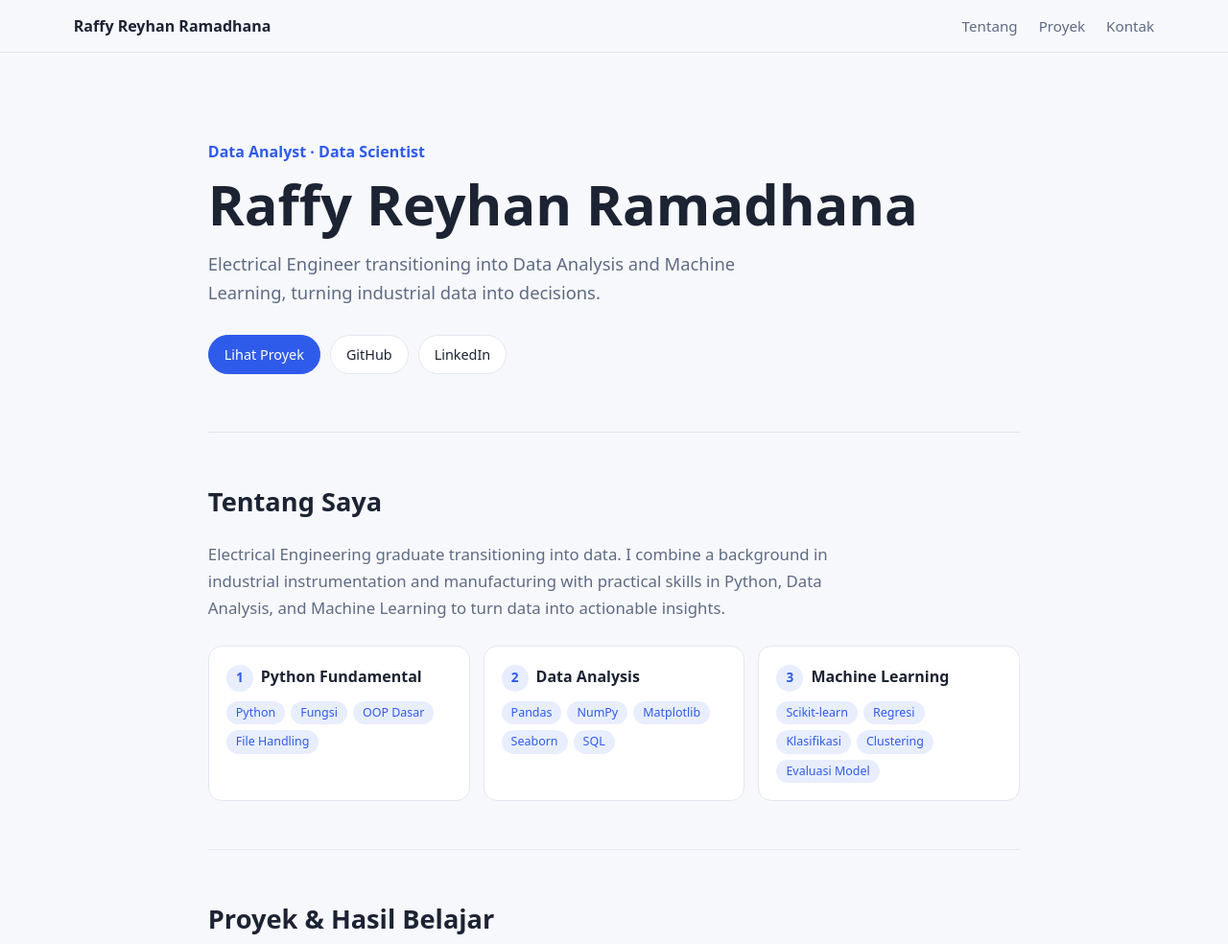
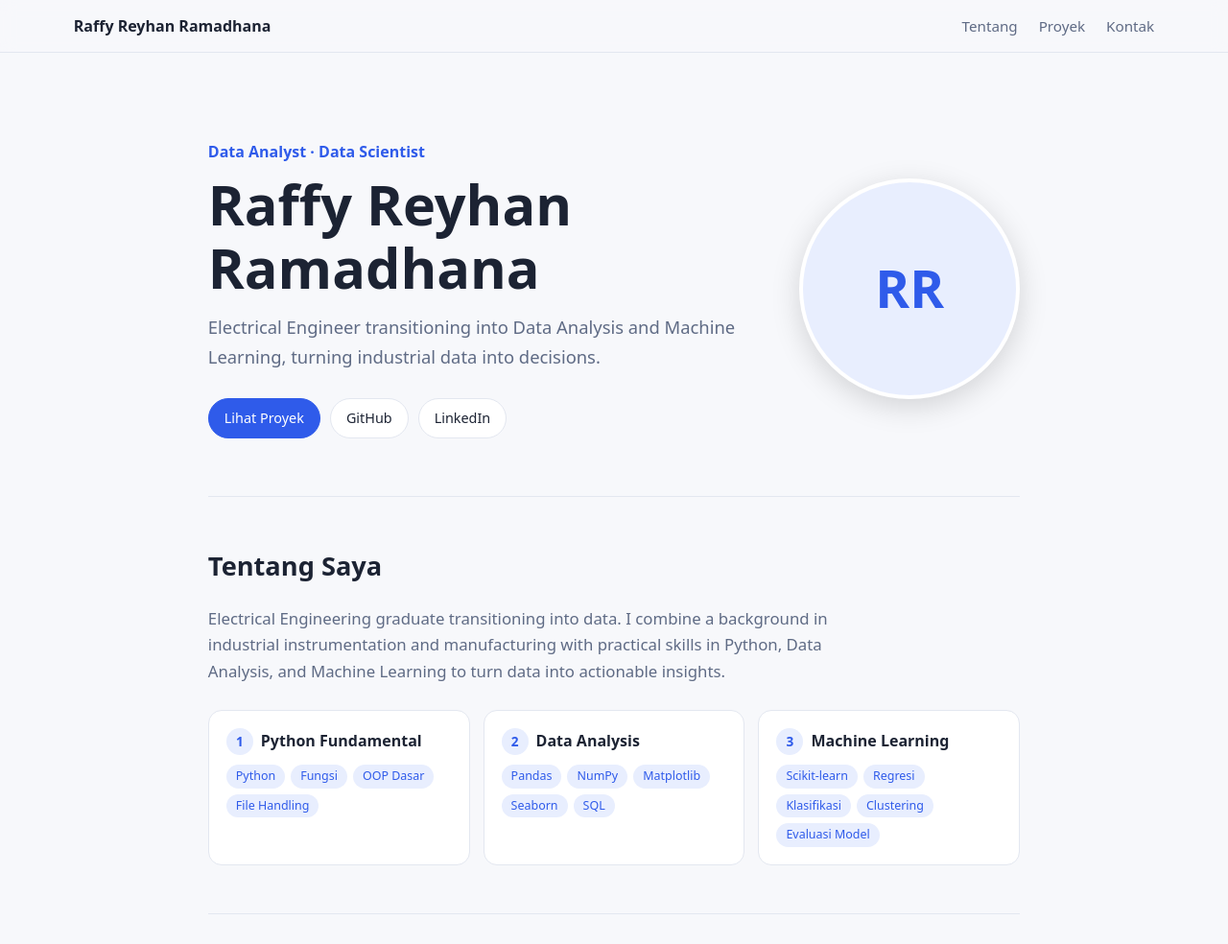
Before and after one commit to raffyreyhan/Web-Portofolio, a plain HTML site: page index.html in a window 1280 px wide. Shown: the top 984 px of the page at 96% size. Drawn offline with Linux system fonts and the light colour scheme.

Commit message:
Add files via upload

```diff
--- a/index.html
+++ b/index.html
@@ -21,10 +21,13 @@
   <main id="top">
     <!-- HERO -->
     <section class="hero">
-      <p class="eyebrow" id="role"></p>
-      <h1 id="name"></h1>
-      <p class="tagline" id="tagline"></p>
-      <div class="hero-links" id="heroLinks"></div>
+      <div class="hero-text">
+        <p class="eyebrow" id="role"></p>
+        <h1 id="name"></h1>
+        <p class="tagline" id="tagline"></p>
+        <div class="hero-links" id="heroLinks"></div>
+      </div>
+      <div class="hero-photo" id="photoWrap"></div>
     </section>
 
     <!-- TENTANG -->
--- a/script.js
+++ b/script.js
@@ -74,6 +74,27 @@
   heroLinks.appendChild(link("Lihat Proyek", "#proyek", { cls: "btn btn-primary" }));
   if (PROFILE.github) heroLinks.appendChild(link("GitHub", PROFILE.github));
   if (PROFILE.linkedin) heroLinks.appendChild(link("LinkedIn", PROFILE.linkedin));
+
+  // Foto profil: pakai PROFILE.photo, atau default files/images/profile.jpg.
+  // Jika file foto belum ada, tampilkan inisial nama sebagai pengganti.
+  const photoWrap = $("photoWrap");
+  const initials = PROFILE.name
+    .split(/\s+/).filter(Boolean).slice(0, 2)
+    .map((w) => w[0].toUpperCase()).join("");
+  function showInitials() {
+    photoWrap.textContent = "";
+    photoWrap.appendChild(el("div", "photo-fallback", initials));
+  }
+  const photoSrc = PROFILE.photo === undefined ? "files/images/profile.jpg" : PROFILE.photo;
+  if (photoSrc) {
+    const img = el("img", "photo");
+    img.alt = "Foto " + PROFILE.name;
+    img.addEventListener("error", showInitials);
+    img.src = photoSrc;
+    photoWrap.appendChild(img);
+  } else {
+    showInitials();
+  }
 
   // Alur belajar
   const journey = $("journey");
--- a/style.css
+++ b/style.css
@@ -51,7 +51,16 @@ a { color: inherit; text-decoration: none; }
 main { max-width: 1000px; margin: 0 auto; padding: 0 6vw; }
 
 /* HERO */
-.hero { padding: 90px 0 60px; }
+.hero { padding: 90px 0 60px; display: flex; align-items: center; justify-content: space-between; gap: 40px; }
+.hero-text { flex: 1 1 auto; min-width: 0; }
+.hero-photo { flex: 0 0 auto; }
+.photo, .photo-fallback {
+  width: 230px; height: 230px; border-radius: 50%;
+  border: 4px solid var(--surface);
+  box-shadow: 0 8px 30px rgba(0, 0, 0, .15);
+}
+.photo { object-fit: cover; display: block; background: var(--accent-soft); }
+.photo-fallback { display: grid; place-items: center; background: var(--accent-soft); color: var(--accent); font-size: 3.4rem; font-weight: 700; }
 .eyebrow { color: var(--accent); font-weight: 600; margin: 0 0 8px; }
 .hero h1 { font-size: clamp(2.2rem, 6vw, 3.6rem); line-height: 1.15; margin: 0 0 14px; }
 .tagline { font-size: 1.15rem; color: var(--muted); max-width: 600px; margin: 0 0 28px; }
@@ -125,5 +134,6 @@ footer { text-align: center; padding: 40px 0; color: var(--muted); font-size: .9
 
 @media (max-width: 560px) {
   .nav nav { gap: 14px; }
-  .hero { padding: 60px 0 40px; }
+  .hero { padding: 50px 0 40px; flex-direction: column-reverse; align-items: flex-start; gap: 28px; }
+  .photo, .photo-fallback { width: 150px; height: 150px; font-size: 2.4rem; }
 }
```
